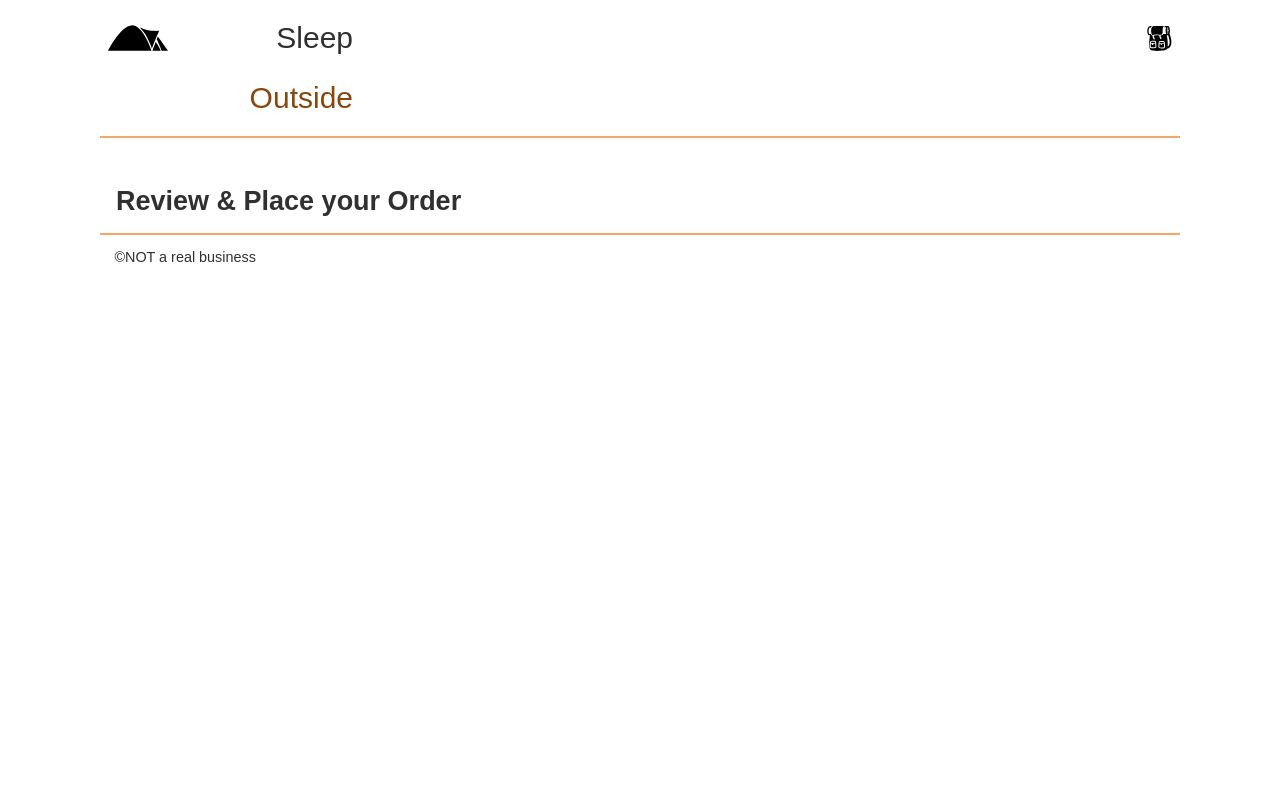
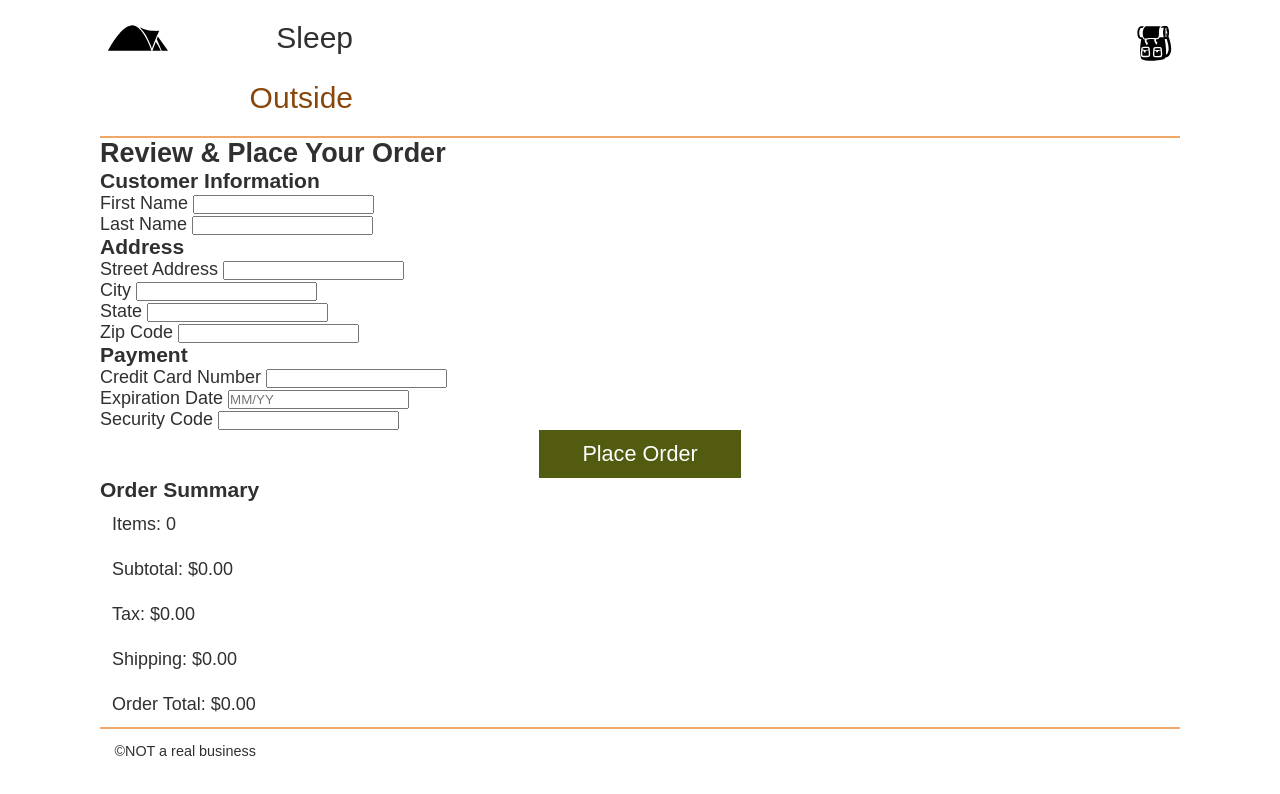
Before and after one commit to frankool35/wdd330-sleepoutside, a website: page src/checkout/index.html in a window 1280 px wide. Drawn offline with Linux system fonts and the light colour scheme; files that its build step writes are made by us from their sources; files whose address does not match are found by name.

Commit message:
Add checkout order summary

```diff
--- a/src/checkout/index.html
+++ b/src/checkout/index.html
@@ -8,7 +8,7 @@
 
     <title>Sleep Outside | Checkout</title>
 
-    <link rel="stylesheet" href="css/style.css" />
+    <link rel="stylesheet" href="../css/style.css" />
   </head>
 
   <body>
@@ -56,12 +56,99 @@
       </div>
     </header>
 
-    <main class="divider">
-      <section class="products">
-        <h2>Review & Place your Order</h2>
-      </section>
-    </main>
+  <main class="divider">
+    <section class="checkout">
+      <h2>Review & Place Your Order</h2>
+
+      <div class="checkout-layout">
+        <form id="checkout-form" name="checkout-form">
+          <h3>Customer Information</h3>
+
+          <div class="form-group">
+            <label for="fname">First Name</label>
+            <input type="text" id="fname" name="fname" required />
+          </div>
+
+          <div class="form-group">
+            <label for="lname">Last Name</label>
+            <input type="text" id="lname" name="lname" required />
+          </div>
+
+          <h3>Address</h3>
+
+          <div class="form-group">
+            <label for="street">Street Address</label>
+            <input type="text" id="street" name="street" required />
+          </div>
+
+          <div class="form-group">
+            <label for="city">City</label>
+            <input type="text" id="city" name="city" required />
+          </div>
+
+          <div class="form-group">
+            <label for="state">State</label>
+            <input type="text" id="state" name="state" required />
+          </div>
+
+          <div class="form-group">
+            <label for="zip">Zip Code</label>
+            <input type="text" id="zip" name="zip" required />
+          </div>
+
+          <h3>Payment</h3>
+
+          <div class="form-group">
+            <label for="cardNumber">Credit Card Number</label>
+            <input type="text" id="cardNumber" name="cardNumber" required />
+          </div>
+
+          <div class="form-group">
+            <label for="expiration">Expiration Date</label>
+            <input type="text" id="expiration" name="expiration" placeholder="MM/YY" required />
+          </div>
+
+          <div class="form-group">
+            <label for="code">Security Code</label>
+            <input type="text" id="code" name="code" required />
+          </div>
+
+          <button type="submit">Place Order</button>
+        </form>
+
+        <section class="order-summary">
+          <h3>Order Summary</h3>
+
+          <p>
+            Items:
+            <span id="item-count">0</span>
+          </p>
+
+          <p>
+            Subtotal:
+            <span id="subtotal">$0.00</span>
+          </p>
+
+          <p>
+            Tax:
+            <span id="tax">$0.00</span>
+          </p>
+
+          <p>
+            Shipping:
+            <span id="shipping">$0.00</span>
+          </p>
+
+          <p>
+            Order Total:
+            <span id="order-total">$0.00</span>
+          </p>
+        </section>
+      </div>
+    </section>
+  </main>
 
     <footer>&copy;NOT a real business</footer>
+    <script type="module" src="index.js"></script>
   </body>
 </html>
--- /dev/null
+++ b/src/checkout/index.js
@@ -0,0 +1,11 @@
+import CheckoutProcess from "../js/CheckoutProcess.mjs";
+
+const checkout = new CheckoutProcess("so-cart", ".checkout");
+
+checkout.init();
+
+const zip = document.querySelector("#zip");
+
+zip.addEventListener("blur", () => {
+    checkout.calculateOrderTotal();
+});
--- a/src/css/style.css
+++ b/src/css/style.css
@@ -320,3 +320,8 @@
   text-decoration: none;
   color: inherit;
 }
+
+.cart svg {
+  width: 35px;
+  height: 35px;
+}
--- /dev/null
+++ b/src/js/CheckoutProcess.mjs
@@ -0,0 +1,69 @@
+import { getLocalStorage } from "./utils.mjs";
+
+export default class CheckoutProcess {
+    constructor(key, outputSelector) {
+        this.key = key;
+        this.outputSelector = outputSelector;
+        this.list = [];
+        this.itemTotal = 0;
+        this.shipping = 0;
+        this.tax = 0;
+        this.orderTotal = 0;
+    }
+
+    init() {
+        this.list = getLocalStorage(this.key);
+        this.calculateItemSubTotal();
+    }
+
+    calculateItemSubTotal() {
+        this.itemTotal = this.list.reduce(
+            (total, item) => total + Number(item.FinalPrice),
+            0
+        );
+
+        const itemCount = this.list.length;
+
+        const subtotal = document.querySelector(
+            `${this.outputSelector} #subtotal`
+        );
+
+        const itemCountElement = document.querySelector(
+            `${this.outputSelector} #item-count`
+        );
+
+        subtotal.innerText = `$${this.itemTotal.toFixed(2)}`;
+        itemCountElement.innerText = itemCount;
+    }
+
+    calculateOrderTotal() {
+        this.tax = this.itemTotal * 0.06;
+
+        this.shipping =
+            this.list.length > 0
+                ? 10 + (this.list.length - 1) * 2
+                : 0;
+
+        this.orderTotal = this.itemTotal + this.tax + this.shipping;
+
+        this.displayOrderTotals();
+    }
+
+    displayOrderTotals() {
+        const tax = document.querySelector(
+            `${this.outputSelector} #tax`
+        );
+
+        const shipping = document.querySelector(
+            `${this.outputSelector} #shipping`
+        );
+
+        const orderTotal = document.querySelector(
+            `${this.outputSelector} #order-total`
+        );
+
+        tax.innerText = `$${this.tax.toFixed(2)}`;
+        shipping.innerText = `$${this.shipping.toFixed(2)}`;
+        orderTotal.innerText = `$${this.orderTotal.toFixed(2)}`;
+    }
+}
```
